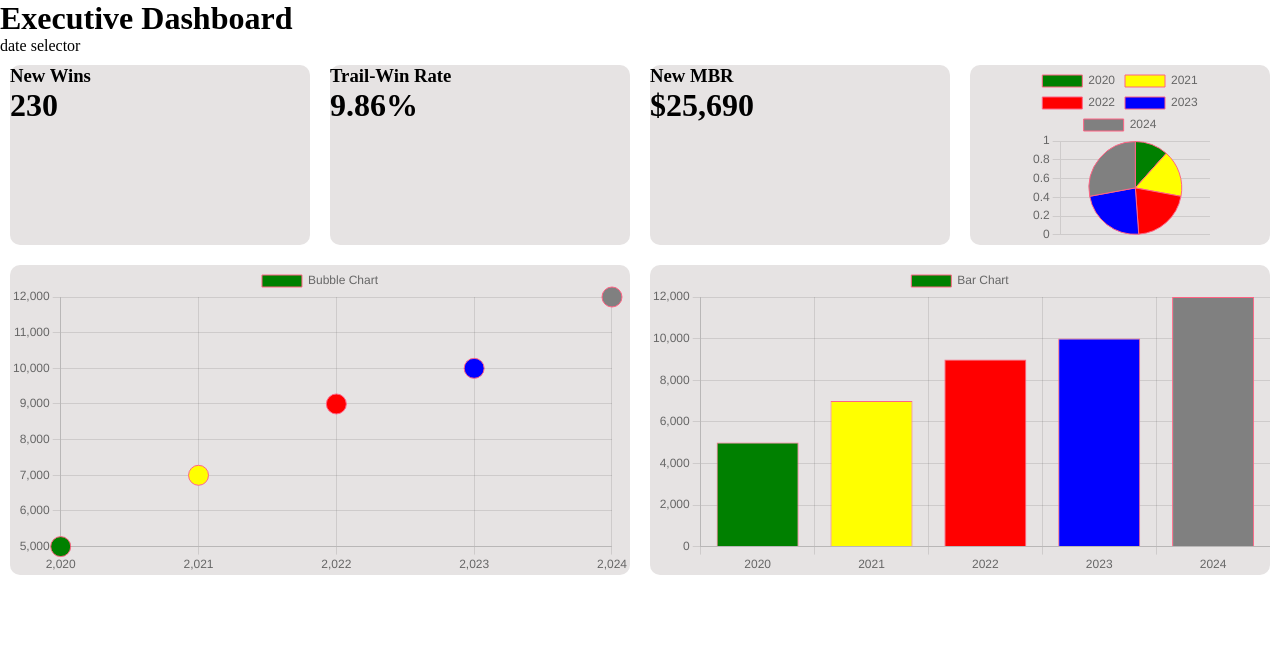
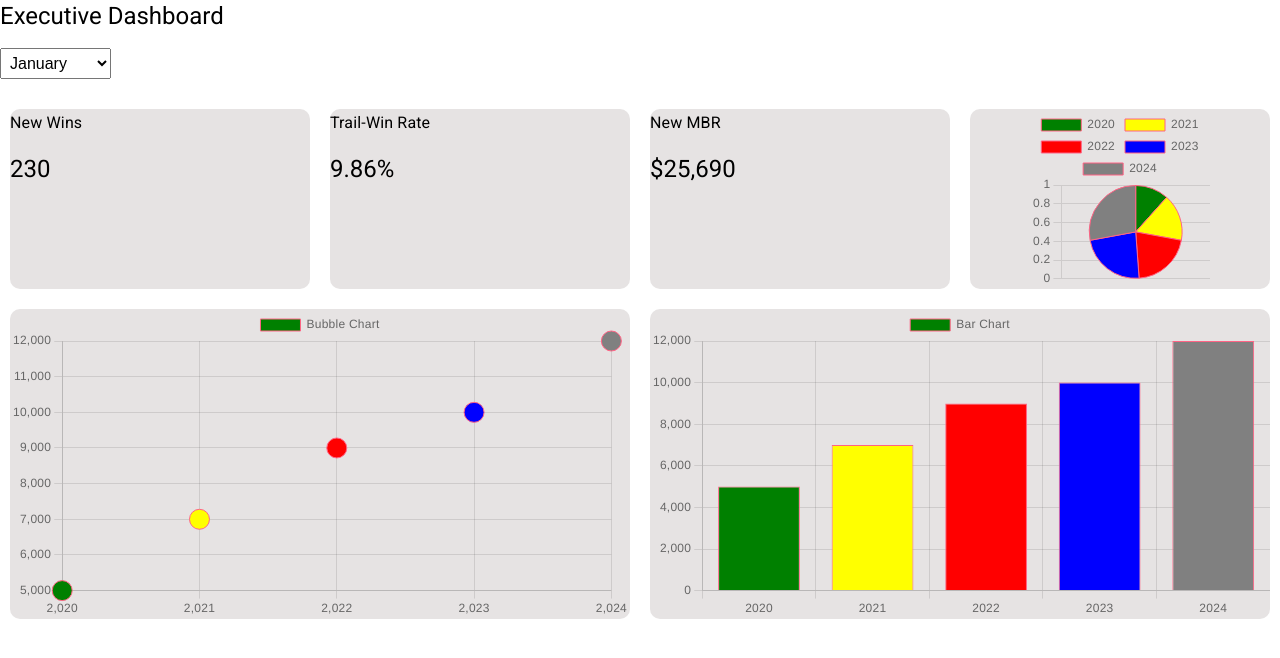
Before and after one commit to Kaushik3107/cdemo, an Angular app: page / in a window 1280 px wide. Shown: the top 658 px of the page. Built offline with nearby package versions, Linux system fonts and the light colour scheme.

Commit message:
month picker added

```diff
--- a/angular.json
+++ b/angular.json
@@ -25,6 +25,7 @@
               "src/assets"
             ],
             "styles": [
+              "@angular/material/prebuilt-themes/indigo-pink.css",
               "src/styles.css"
             ],
             "scripts": []
@@ -87,6 +88,7 @@
               "src/assets"
             ],
             "styles": [
+              "@angular/material/prebuilt-themes/indigo-pink.css",
               "src/styles.css"
             ],
             "scripts": []
--- a/package.json
+++ b/package.json
@@ -11,6 +11,7 @@
   "private": true,
   "dependencies": {
     "@angular/animations": "^16.0.0",
+    "@angular/cdk": "^16.2.14",
     "@angular/common": "^16.0.0",
     "@angular/compiler": "^16.0.0",
     "@angular/core": "^16.0.0",
--- a/src/app/main-window/main-window.component.css
+++ b/src/app/main-window/main-window.component.css
@@ -0,0 +1,8 @@
+.month-picker {
+    margin-bottom: 20px;
+  }
+
+  .month-picker select {
+    padding: 5px;
+    font-size: 16px;
+  }
--- a/src/app/main-window/main-window.component.html
+++ b/src/app/main-window/main-window.component.html
@@ -1,3 +1,17 @@
 <h1>Executive Dashboard</h1>
-<p>date selector</p>
+<div class="month-picker">
+  <select (change)="selectMonth($event)">
+    <option value="January">January</option>
+    <option value="February">February</option>
+    <option value="March">March</option>
+    <option value="April">April</option>
+    <option value="May">May</option>
+    <option value="June">June</option>
+    <option value="July">July</option>
+    <option value="August">August</option>
+    <option value="September">September</option>
+    <option value="November">November</option>
+    <option value="December">December</option>
+  </select>
+</div>
 <app-bar></app-bar>
--- a/src/app/main-window/main-window.component.ts
+++ b/src/app/main-window/main-window.component.ts
@@ -3,8 +3,13 @@ import { Component } from '@angular/core';
 @Component({
   selector: 'app-main-window',
   templateUrl: './main-window.component.html',
-  styleUrls: ['./main-window.component.css']
+  styleUrls: ['./main-window.component.css'],
 })
 export class MainWindowComponent {
-
+  selectedmonth: any;
+  selectMonth(month: any) {
+    this.selectedmonth = month.target.value;
+    console.log('Selected month:', this.selectedmonth);
+    // You can implement additional logic here, such as updating charts based on the selected month
+  }
 }
--- a/src/assets/chartdata.json
+++ b/src/assets/chartdata.json
@@ -1,25 +1,30 @@
 [
   {
+    "win": 230,
     "year": 2020,
     "amount": 5000,
     "colorcode": "green"
   },
   {
+    "win": 330,
     "year": 2021,
     "amount": 7000,
     "colorcode": "yellow"
   },
   {
+    "win": 430,
     "year": 2022,
     "amount": 9000,
     "colorcode": "red"
   },
   {
+    "win": 530,
     "year": 2023,
     "amount": 10000,
     "colorcode": "blue"
   },
   {
+    "win": 430,
     "year": 2024,
     "amount": 12000,
     "colorcode": "grey"
--- a/src/index.html
+++ b/src/index.html
@@ -6,8 +6,11 @@
   <base href="/">
   <meta name="viewport" content="width=device-width, initial-scale=1">
   <link rel="icon" type="image/x-icon" href="favicon.ico">
+  <link rel="preconnect" href="https://fonts.gstatic.com">
+  <link href="https://fonts.googleapis.com/css2?family=Roboto:wght@300;400;500&display=swap" rel="stylesheet">
+  <link href="https://fonts.googleapis.com/icon?family=Material+Icons" rel="stylesheet">
 </head>
-<body>
+<body class="mat-typography">
   <app-root></app-root>
 </body>
 </html>
--- a/src/styles.css
+++ b/src/styles.css
@@ -4,3 +4,5 @@ margin: 0;
 padding: 0;
 
 }
+html, body { height: 100%; }
+body { margin: 0; font-family: Roboto, "Helvetica Neue", sans-serif; }
```
Also changed, not shown: src/app/app.module.ts (+11 -2 lines), src/assets/data.json (added, +86 -0 lines), 1 other file (tests, documents, lock files or other folders).
